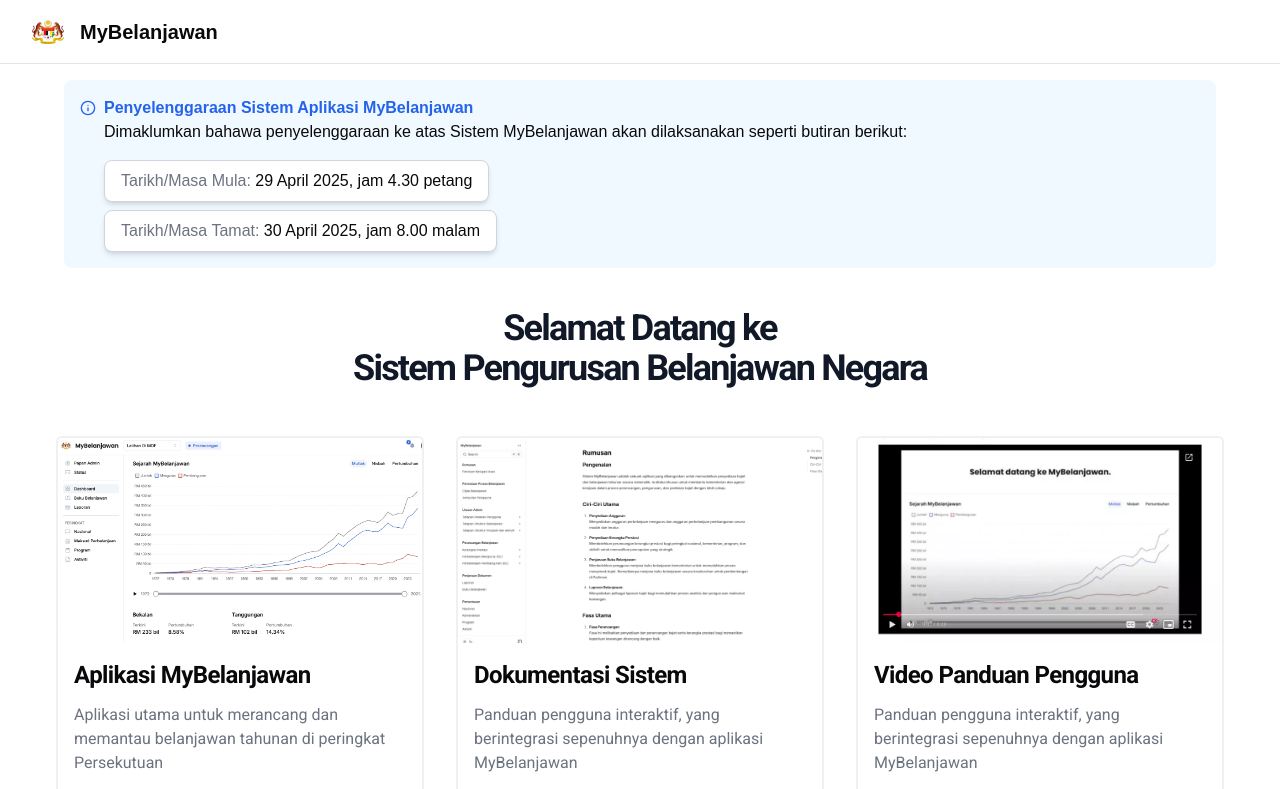
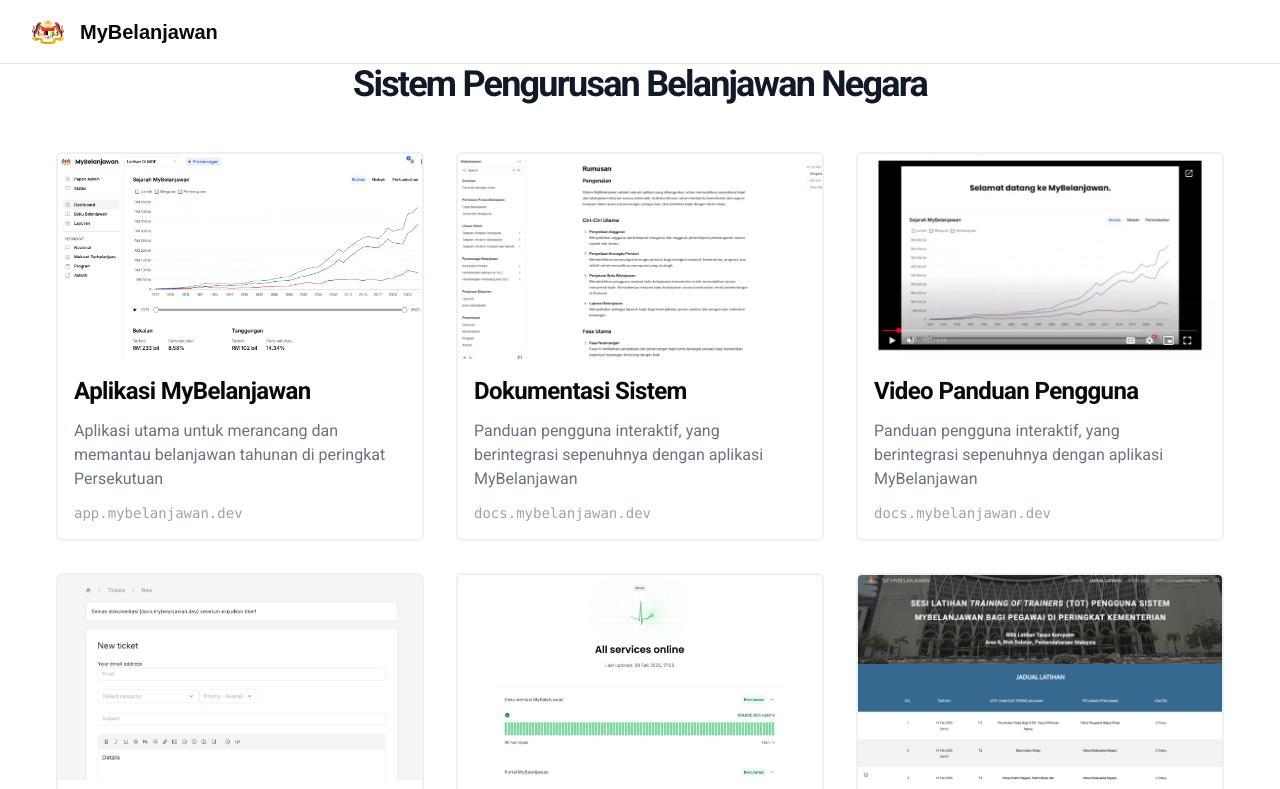
Before and after one commit to mof-malaysia/mybelanjawan-landing, a Next.js app: page / in a window 1280 px wide. Shown: the top 789 px of the page. Built offline with nearby package versions, Linux system fonts and the light colour scheme.

Commit message:
feat: remove maintenance mode

```diff
--- a/app/layout.tsx
+++ b/app/layout.tsx
@@ -5,7 +5,6 @@
 import Header from '@/components/ui/header';
 import Footer from "@/components/ui/footer";
 import At from "@/components/ui/at";
-import MaintenanceBanner from "@/components/ui/maintenance-banner";
 
 const geistSans = Geist({
   variable: "--font-geist-sans",
@@ -55,7 +54,6 @@
         >
           <Header />
           <div className="container">
-            <MaintenanceBanner />
             {children}
           </div>
           <Footer title="Kementerian Kewangan Malaysia">
```
